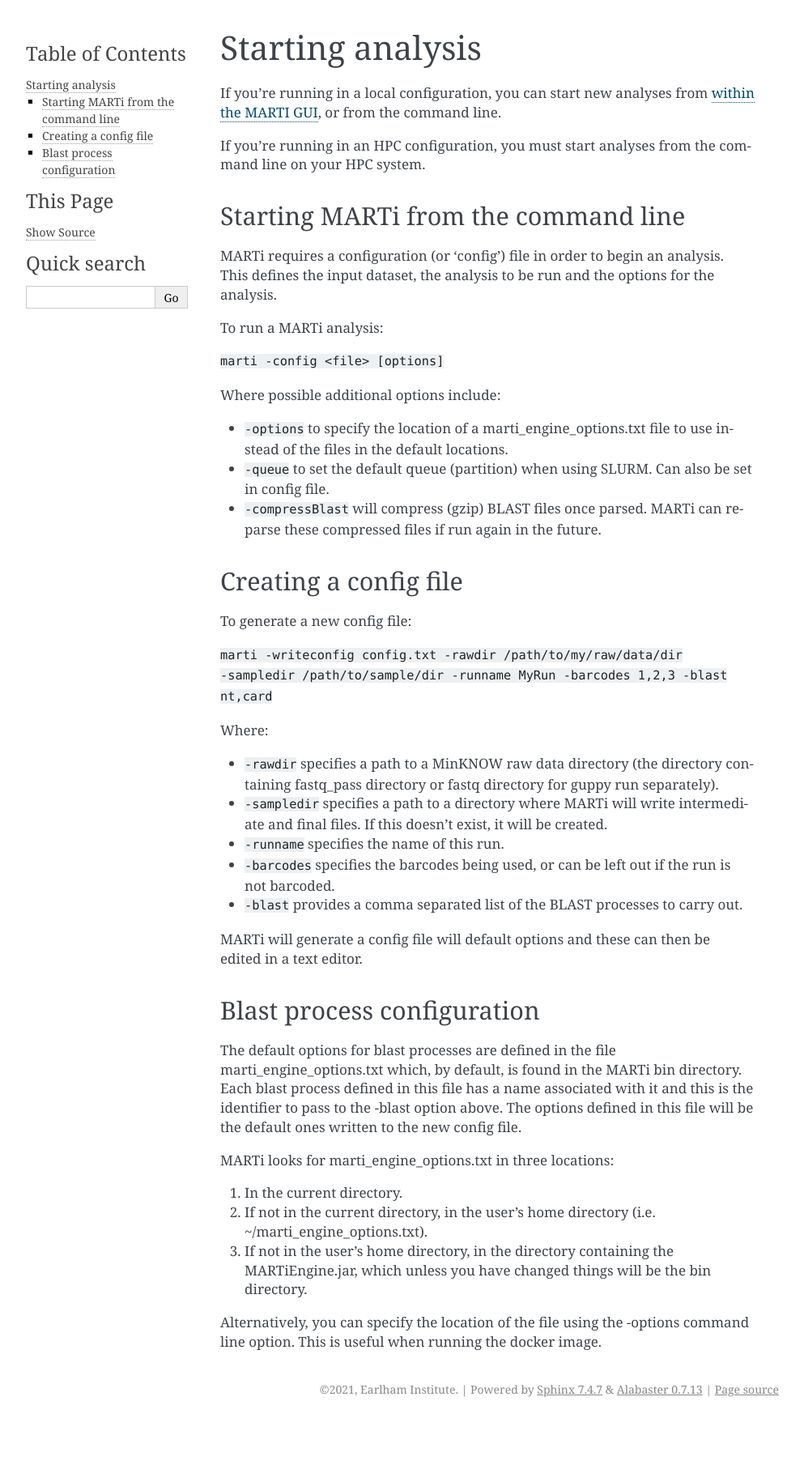
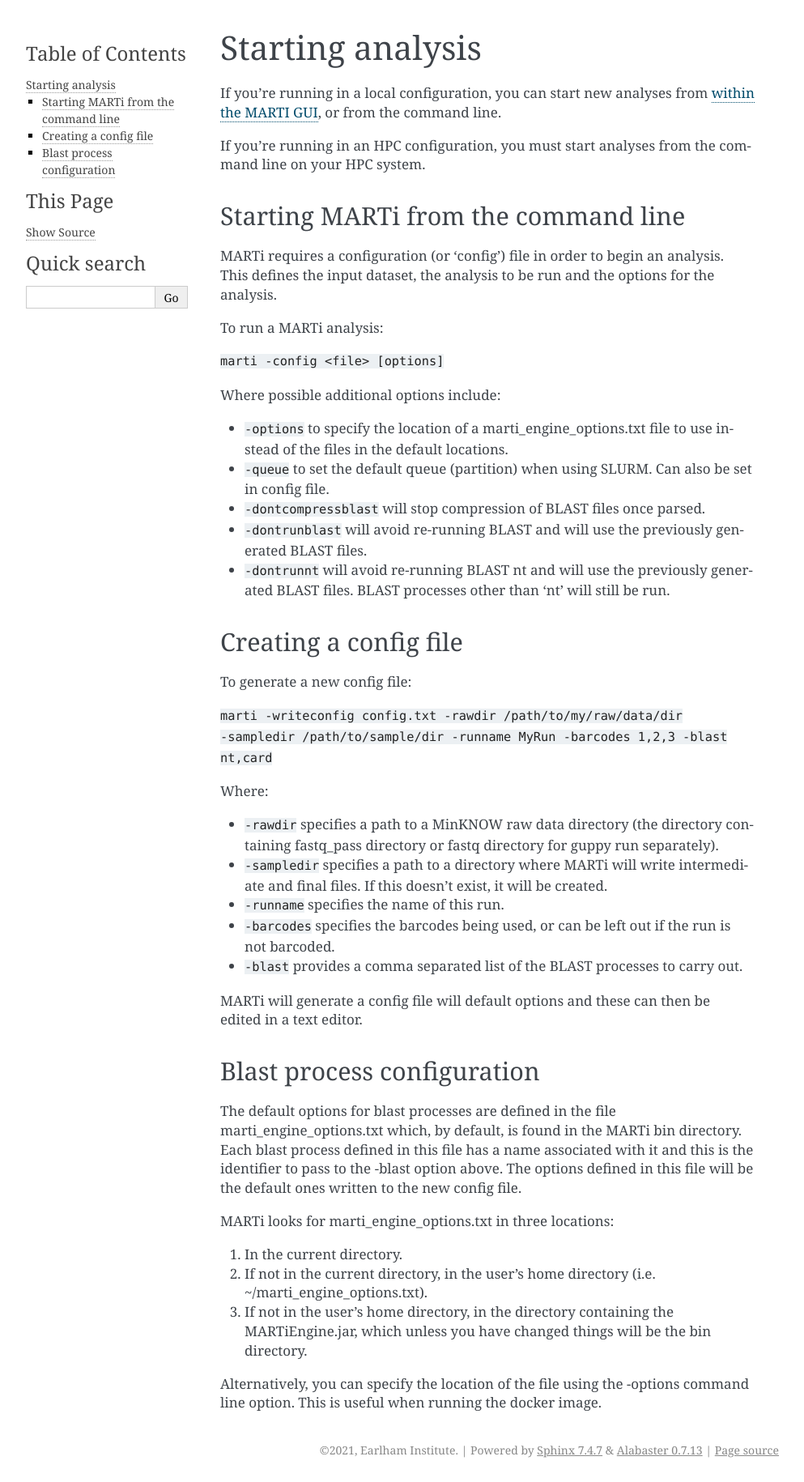
Before and after one commit to richardmleggett/MARTi, a Sphinx documentation site: the page built from docs/source/cmdline.rst, in a window 1280 px wide. Shown: the whole page at 81% size, without its empty margins (148-1141 px from the left). Built offline with Sphinx 7.4.7, drawn with Linux system fonts in a browser that asks for light colours; formulas are drawn with MathJax 3; before the commit the page ends 1755 px from its top, so only the background shows below that.

Commit message:
Updated documentation

```diff
--- a/docs/source/cmdline.rst
+++ b/docs/source/cmdline.rst
@@ -20,7 +20,10 @@
 
 * ``-options`` to specify the location of a marti_engine_options.txt file to use instead of the files in the default locations.
 * ``-queue`` to set the default queue (partition) when using SLURM. Can also be set in config file.
-* ``-compressBlast`` will compress (gzip) BLAST files once parsed. MARTi can re-parse these compressed files if run again in the future.
+* ``-dontcompressblast`` will stop compression of BLAST files once parsed.
+* ``-dontrunblast`` will avoid re-running BLAST and will use the previously generated BLAST files.
+* ``-dontrunnt`` will avoid re-running BLAST nt and will use the previously generated BLAST files. BLAST processes other than 'nt' will still be run.
+
 
 Creating a config file
 ----------------------
--- a/docs/source/history.rst
+++ b/docs/source/history.rst
@@ -1,4 +1,7 @@
 Change history
 ==============
 
-Coming soon.
+Version 0.9.14 (16 Jun 2023)
+----------------------------
+
+* First release with SLURM support
--- a/docs/source/intro.rst
+++ b/docs/source/intro.rst
@@ -57,4 +57,5 @@
 * Basecalled reads first pass through a prefilter which removes reads that don't meet a quality or length threshold.
 * Remaining reads are batched into chunks for speedy analysis.
 * By default, MARTi classifies reads with a combination of BLAST and its own Lowest Common Ancestor algorithm to assign reads to taxa. Centrifuge is provided as an alternative for lower powered systems.
+* BLAST files are gzip compressed after analysis to reduce storage requirements.
 * For AMR classification, MARTi uses BLAST and the CARD database.
```
Also changed, not shown: 2 other files.
